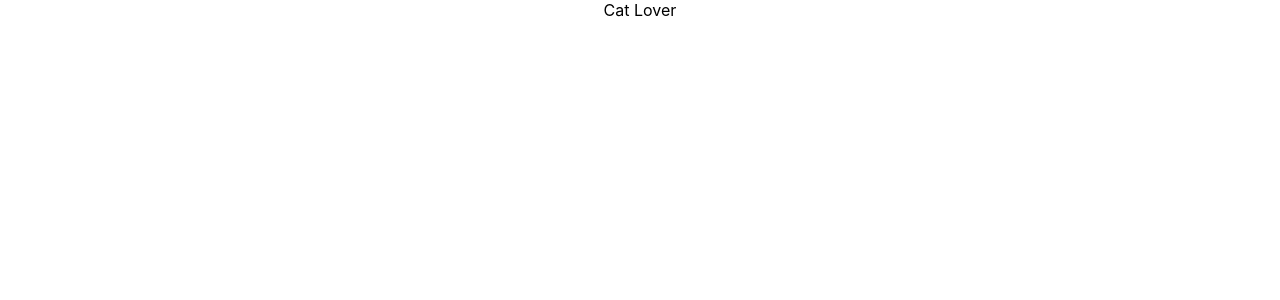
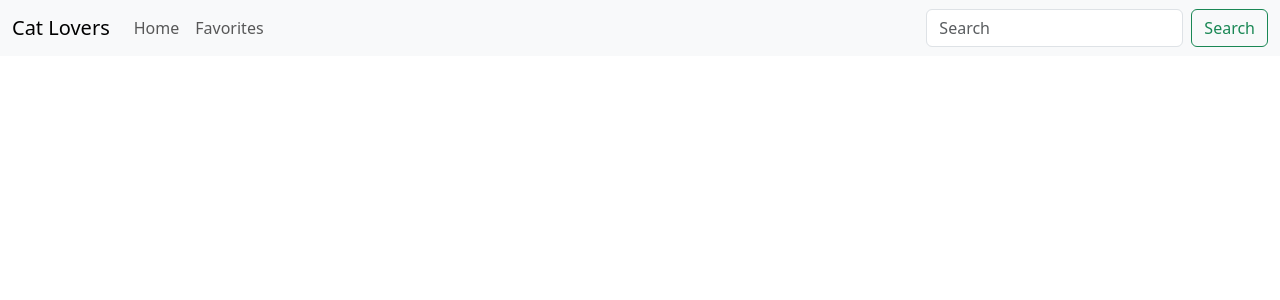
Before and after one commit to villysiu/catlover, a React (Create React App) app: page / in a window 1280 px wide. Shown: the top 300 px of the page. Built offline with nearby package versions, Linux system fonts and the light colour scheme.

Commit message:
added navbar

```diff
--- a/src/App.css
+++ b/src/App.css
@@ -1,3 +1,5 @@
 .App {
   text-align: center;
+  width: 100vw;
+
 }
--- a/src/App.js
+++ b/src/App.js
@@ -1,12 +1,14 @@
 
 import './App.css';
+import NavBar from './components/NavBar';
 
 function App() {
   return (
     <div className="App">
-      <header className="App-header">
+      {/* <header className="App-header">
         Cat Lover
-      </header>
+      </header> */}
+      <NavBar />
     </div>
   );
 }
--- /dev/null
+++ b/src/components/NavBar.js
@@ -0,0 +1,39 @@
+import Button from 'react-bootstrap/Button';
+import Container from 'react-bootstrap/Container';
+import Form from 'react-bootstrap/Form';
+import Nav from 'react-bootstrap/Nav';
+import Navbar from 'react-bootstrap/Navbar';
+import NavDropdown from 'react-bootstrap/NavDropdown';
+
+const NavBar = () => {
+  return (
+    <Navbar expand="lg" className="bg-body-tertiary" fixed="top">
+      <Container fluid>
+        <Navbar.Brand href="#">Cat Lovers</Navbar.Brand>
+        <Navbar.Toggle aria-controls="navbarScroll" />
+        <Navbar.Collapse id="navbarScroll">
+          <Nav
+            className="me-auto my-2 my-lg-0"
+            style={{ maxHeight: '100px' }}
+            navbarScroll
+          >
+            <Nav.Link href="#action1">Home</Nav.Link>
+            <Nav.Link href="#action2">Favorites</Nav.Link>
+
+          </Nav>
+          <Form className="d-flex">
+            <Form.Control
+              type="search"
+              placeholder="Search"
+              className="me-2"
+              aria-label="Search"
+            />
+            <Button variant="outline-success">Search</Button>
+          </Form>
+        </Navbar.Collapse>
+      </Container>
+    </Navbar>
+  );
+}
+
+export default NavBar;
--- a/src/index.js
+++ b/src/index.js
@@ -2,6 +2,8 @@ import React from 'react';
 import ReactDOM from 'react-dom/client';
 import './index.css';
 import App from './App';
+import 'bootstrap/dist/css/bootstrap.min.css';
+
 
 const root = ReactDOM.createRoot(document.getElementById('root'));
 root.render(
```
